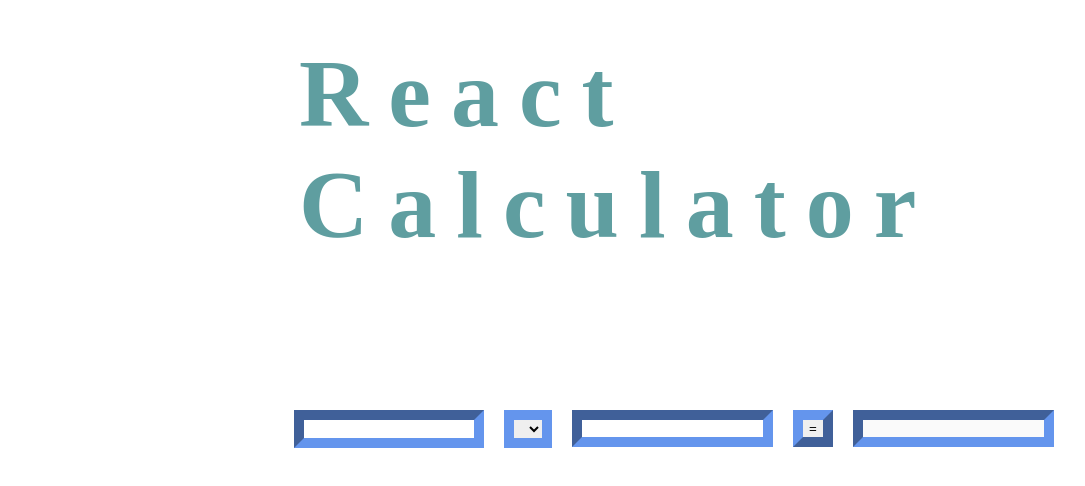
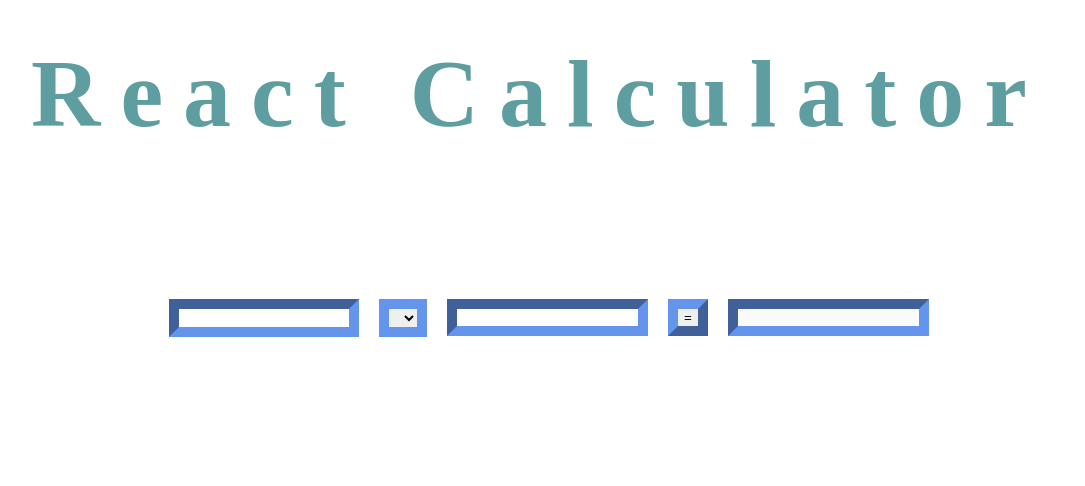
Before and after one commit to Smithci1/react-calculator, a React (Create React App) app: page / in a window 1280 px wide. Shown: the part 112-598 px from the top of the page, without its empty margins (101-1186 px from the left). Built offline with nearby package versions, Linux system fonts and the light colour scheme.

Commit message:
calculator is completely done, sorry for the late submission

```diff
--- a/src/App.css
+++ b/src/App.css
@@ -3,17 +3,3 @@ justify-content: center;
 display: flex;
 color:cornflowerblue;
 }
-.title {
-  margin-left: 400px;
-    margin-top: 150px;
-    font-family: cast iron;
-    font-size: xxx-large ;
-    letter-spacing: 20px;
-    color: cadetblue;
-
-  }
-  .title :hover {
-    color: cornflowerblue;
-    text-justify: kashida;
-    animation: ease;
-  }
--- a/src/components/calculator/calcstyle.css
+++ b/src/components/calculator/calcstyle.css
@@ -35,13 +35,21 @@ border-color: cornflowerblue;
     display: block;
 }
 .calc {
-    align-content: center;
+justify-content: center;
 display: flex;
 margin-top: 150px;
-margin-left: 375px;
+
 
 
 }
 .error {
-    display: flex;
+justify-content:center;
+    margin-top: 50px;
+    font-family: modern;
+    font-size: xx-large ;
+    letter-spacing: 5px;
+    color: red;
+    text-align: center;
+
+
 }
--- a/src/components/calculator/calculate.jsx
+++ b/src/components/calculator/calculate.jsx
@@ -36,6 +36,7 @@ import './calcstyle.css'
 
     }
         return (
+            <div className="container">
             <div className="calc">
                 <form>
                     <input className="val1" value={input1} onChange={event => setInput1(event.target.value)} type="text"/>
@@ -57,6 +58,7 @@ import './calcstyle.css'
                 <form>
                     <input className="result" disabled defaultValue={result} readOnly/>
                 </form>
+                </div>
               <div className="error">{error}</div>
                 </div>
         )
--- a/src/components/title/title.css
+++ b/src/components/title/title.css
@@ -1,5 +1,5 @@
 .title {
-    margin-left: 400px;
+    text-align:center;
     margin-top: 150px;
     font-family: cast iron;
     font-size: xxx-large ;
@@ -9,6 +9,4 @@
   }
   .title :hover {
     color: cornflowerblue;
-      text-justify: kashida;
-      animation: ease;
   }
```
Lines whose indentation alone changed are shown as unchanged.
